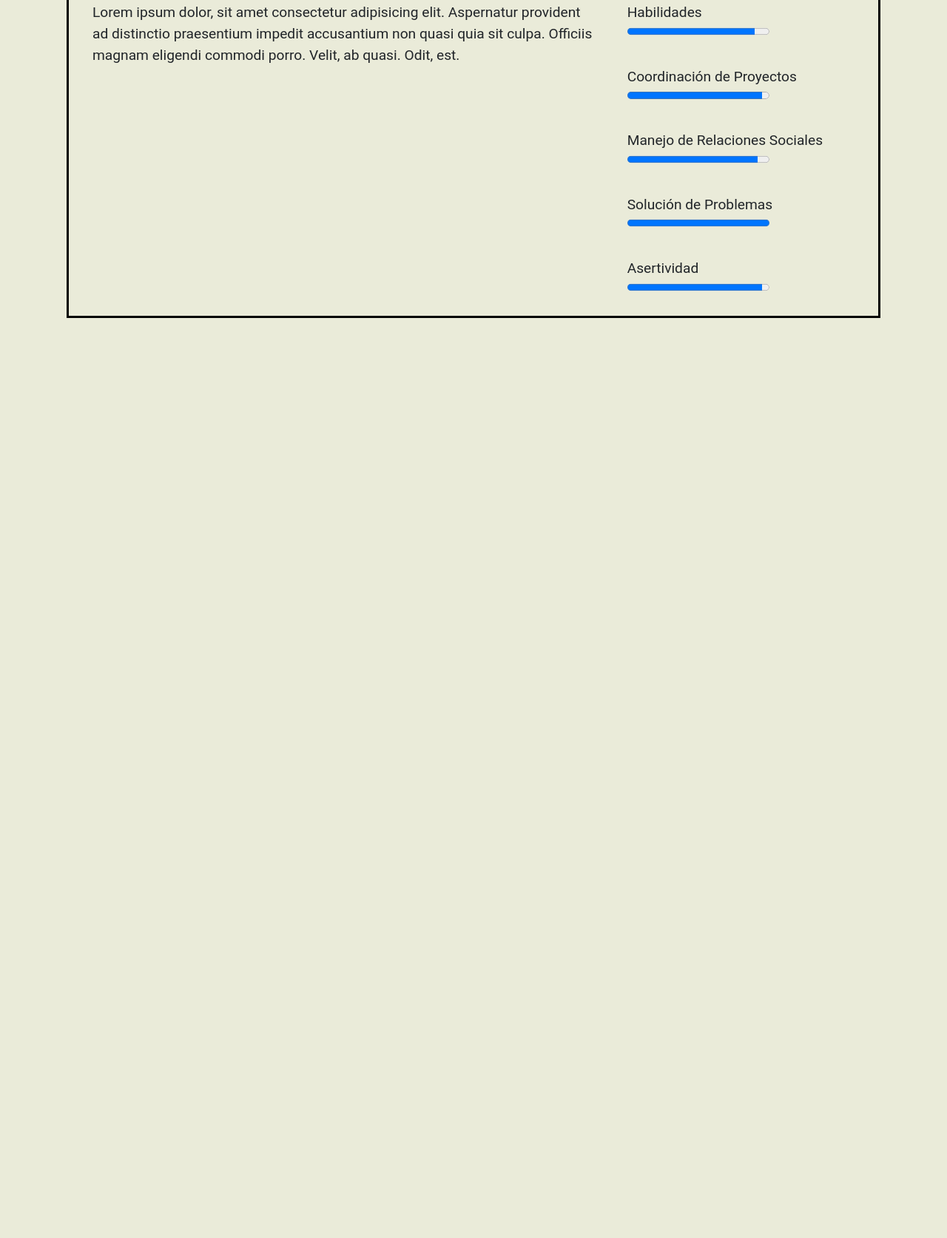
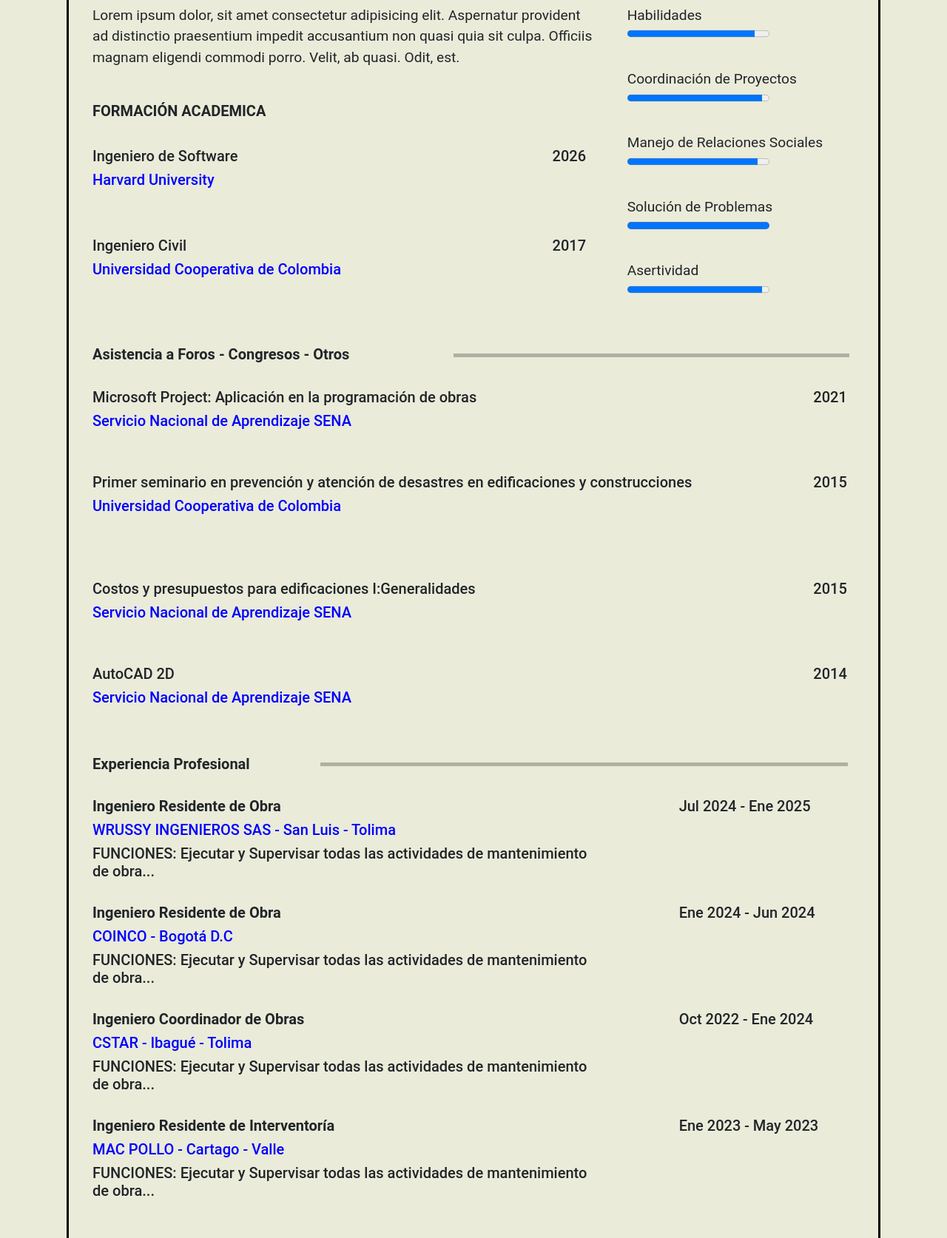
Before and after one commit to RonaldArenas/sena, a plain HTML site: page hoja_de_vida/hoja_vida_bootstrap.html in a window 1280 px wide. Shown: the part 520-2194 px from the top of the page at 74% size. Before the commit the page ends 1050 px from the top, so only its background shows below. Drawn offline with nearby package versions, Linux system fonts and the light colour scheme.

Commit message:
Hv bootstrap Version 09/07/2025

```diff
--- a/hoja_de_vida/hoja_vida_bootstrap.html
+++ b/hoja_de_vida/hoja_vida_bootstrap.html
@@ -49,13 +49,13 @@
         <div class="container text-center">
             <div class="row">
                 <div class=" perfil-profesional col-12 col-md-6 col-lg-3">
-                PERFIL PROFESIONAL
+                <h5><strong>PERFIL PROFESIONAL</strong></h5>
                 </div>
                 <div class="col-12 col-md-6 col-lg-3">
                 <hr class="linea-perfil">
                 </div>
                 <div class="habilidades col-12 col-md-6 col-lg-3">
-                HABILIDADES
+                <h5><strong>HABILIDADES</strong></h5>
                 </div>
                 <div class="col-12 col-md-6 col-lg-3">
                 <hr class="linea-habilidades">
@@ -67,11 +67,34 @@
             <div class="row">
                 <div class="col-8 mt-5" >
                    <p>Lorem ipsum dolor, sit amet consectetur adipisicing elit. Aspernatur provident ad distinctio praesentium impedit accusantium non quasi quia sit culpa. Officiis magnam eligendi commodi porro. Velit, ab quasi. Odit, est.</p>
+                   <br>
+                   <h5><strong>FORMACIÓN ACADEMICA</strong></h5>
+                   <br>
+                     <div class="row">
+                         <div class="col-10">
+                             <h5>Ingeniero de Software</h5>
+                             <h5 class="harvart">Harvard University</h5>
+                        </div>
+
+                         <div class="col-2 ps-5">
+                            <h5>2026</h5>
+                        </div>
+                    </div>
+                     <br><br>
+                    <div class="row">
+                         <div class="col-10">
+                             <h5>Ingeniero Civil</h5>
+                             <h5 class="harvart">Universidad Cooperativa de Colombia</h5>
+                        </div>
+                         <div class="col-2 ps-5">
+                            <h5>2017</h5>
+                        </div>
+                    </div>
+
+
                 </div>
 
                 <div class="barras col-4 mt-5">
-
-
                     <div class="texto-habilidades">
                         <label for="habilidades">Habilidades</label>
                     </div>
@@ -117,22 +140,113 @@
                     </div>
 
                 </div>
+            </div>
+        </div>
+
+        <div class="asistencia-foros">
+            <div class="row">
+                 <hr class="linea-foros">
+                <br><br>
+
+                 <div class="col-10">
+                     <h5><strong>Asistencia a Foros - Congresos - Otros</strong></h5>
+                </div>
+                <br><br>
 
 
+                <div class="col-10">
+                     <h5>Microsoft Project: Aplicación en la programación de obras</h5>
+                     <h5 class="harvart">Servicio Nacional de Aprendizaje SENA</h5>
+                </div>
+                 <div class="fecha-foros col-2 ps-5">
+                    <h5>2021</h5>
+                </div>
+                <br><br><br><br>
+
+
+                <div class="col-10">
+                     <h5>Primer seminario en prevención y atención de desastres en edificaciones y construcciones</h5>
+                     <h5 class="harvart">Universidad Cooperativa de Colombia</h5>
+                </div>
+                 <div class="fecha-foros col-2 ps-5">
+                    <h5>2015</h5>
+                </div>
+                <br><br><br><br><br>
+
+                <div class="col-10">
+                     <h5>Costos y presupuestos para edificaciones I:Generalidades</h5>
+                     <h5 class="harvart">Servicio Nacional de Aprendizaje SENA</h5>
+                </div>
+                 <div class="fecha-foros col-2 ps-5">
+                    <h5>2015</h5>
+                </div>
+                <br><br><br><br>
+
+                <div class="col-10">
+                     <h5>AutoCAD 2D</h5>
+                     <h5 class="harvart">Servicio Nacional de Aprendizaje SENA</h5>
+                </div>
+                 <div class="fecha-foros col-2 ps-5">
+                    <h5>2014</h5>
+                </div>
+            </div>
         </div>
 
+         <div class="experiencia">
+            <div class="row">
+                 <hr class="linea-experiencia">
+                <br><br>
 
+                 <div class="col-10">
+                     <h5><strong>Experiencia Profesional</strong></h5>
                 </div>
+                <br><br>
 
+
+                <div class="col-8">
+                     <h5><strong>Ingeniero Residente de Obra</strong></h5>
+                     <h5 class="empresa">WRUSSY INGENIEROS SAS - San Luis - Tolima</h5>
+                     <h5 class="funciones">FUNCIONES: Ejecutar y Supervisar todas las actividades de mantenimiento de obra...</h5>
+                </div>
+                 <div class="fecha-experiencia col-4 ps-5">
+                    <h5>Jul 2024 - Ene 2025</h5>
+                </div>
+                <br><br><br><br><br>
+
+                <div class="col-8">
+                     <h5><strong>Ingeniero Residente de Obra</strong></h5>
+                     <h5 class="empresa">COINCO - Bogotá D.C</h5>
+                     <h5 class="funciones">FUNCIONES: Ejecutar y Supervisar todas las actividades de mantenimiento de obra...</h5>
+                </div>
+                 <div class="fecha-experiencia col-4 ps-5">
+                    <h5>Ene 2024 - Jun 2024</h5>
+                </div>
+                <br><br><br><br><br>
+
+                <div class="col-8">
+                     <h5><strong>Ingeniero Coordinador de Obras</strong></h5>
+                     <h5 class="empresa">CSTAR - Ibagué - Tolima</h5>
+                     <h5 class="funciones">FUNCIONES: Ejecutar y Supervisar todas las actividades de mantenimiento de obra...</h5>
+                </div>
+                 <div class="fecha-experiencia col-4 ps-5">
+                    <h5>Oct 2022 - Ene 2024</h5>
+                </div>
+                <br><br><br><br><br>
+
+                <div class="col-8">
+                     <h5><strong>Ingeniero Residente de Interventoría</strong></h5>
+                     <h5 class="empresa">MAC POLLO - Cartago - Valle</h5>
+                     <h5 class="funciones">FUNCIONES: Ejecutar y Supervisar todas las actividades de mantenimiento de obra...</h5>
+                </div>
+                 <div class="fecha-experiencia col-4 ps-5">
+                    <h5>Ene 2023 - May 2023</h5>
+                </div>
+                <br><br><br><br><br>
 
 
 
             </div>
-
-
-
-
-
+        </div>
 
     </div>
     <script src="https://cdn.jsdelivr.net/npm/bootstrap@5.3.7/dist/js/bootstrap.bundle.min.js" integrity="sha384-ndDqU0Gzau9qJ1lfW4pNLlhNTkCfHzAVBReH9diLvGRem5+R9g2FzA8ZGN954O5Q" crossorigin="anonymous"></script>
--- a/hoja_de_vida/hv_bootstrap.css
+++ b/hoja_de_vida/hv_bootstrap.css
@@ -8,6 +8,7 @@ body{
     padding: 20px;
 
 }
+
 
 .correo{
     position: relative;
@@ -77,5 +78,47 @@ body{
 .barras{
     position: relative;
     left: 20px;
+}
+
+.harvart{
+    color: blue;
+}
+
+.linea-foros {
+    position: relative;
+    width: 535px;
+    background-color: black;
+    height: 5px;
+    border: none;
+    margin: 10px 0;
+    left: 500px;
+    top: 58px;
+}
+
+.fecha-foros{
+    position: relative;
+    left: 60px;
+}
+
+.linea-experiencia{
+    position: relative;
+    width: 713px;
+    background-color: black;
+    height: 5px;
+    border: none;
+    margin: 10px 0;
+    left: 320px;
+    top: 58px;
 
 }
+
+.empresa{
+    color: blue;
+}
+
+.fecha-experiencia{
+    position: relative;
+    left: 54px;
+
+
+}
```
Lines whose indentation alone changed are shown as unchanged.
